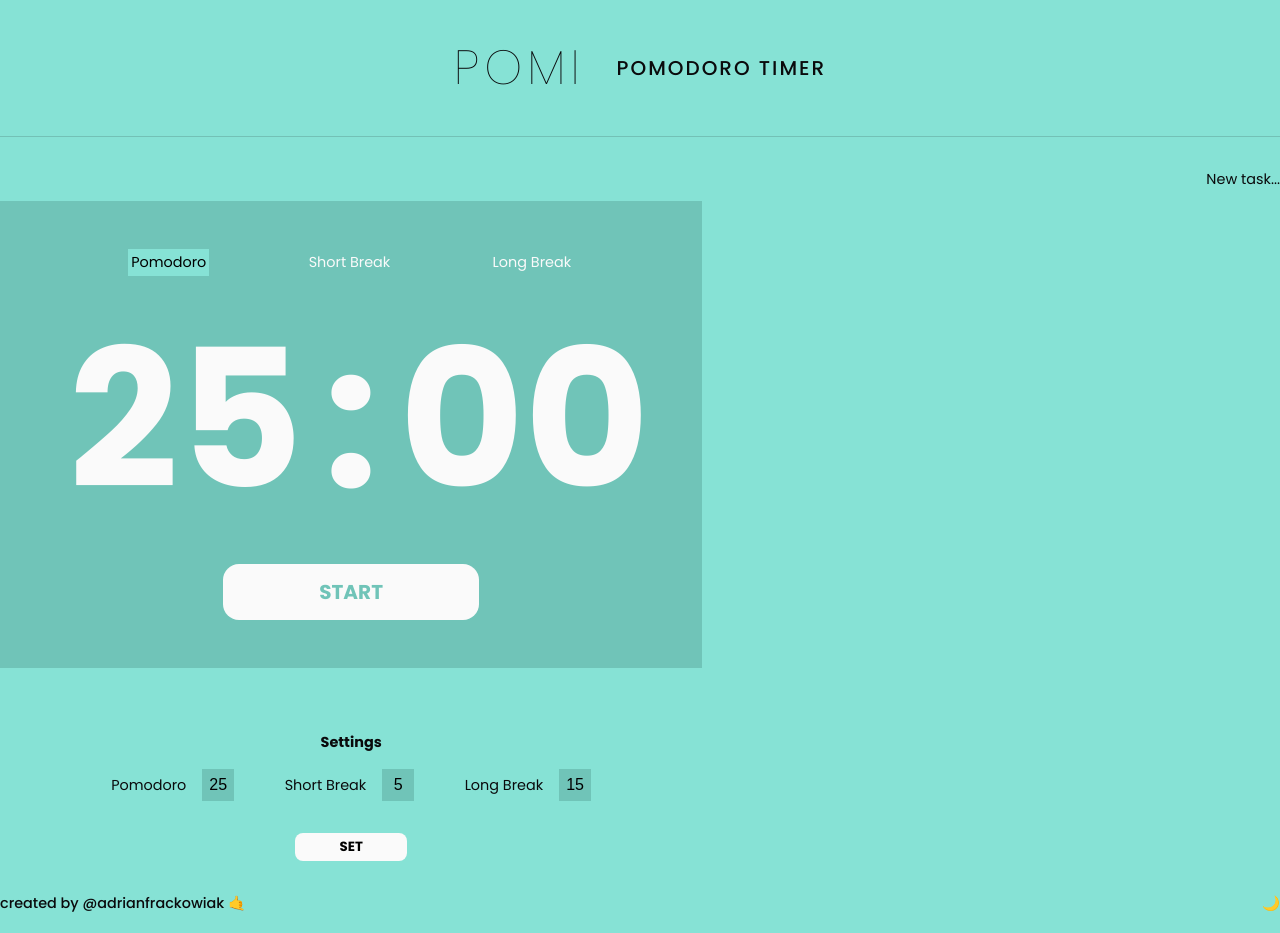
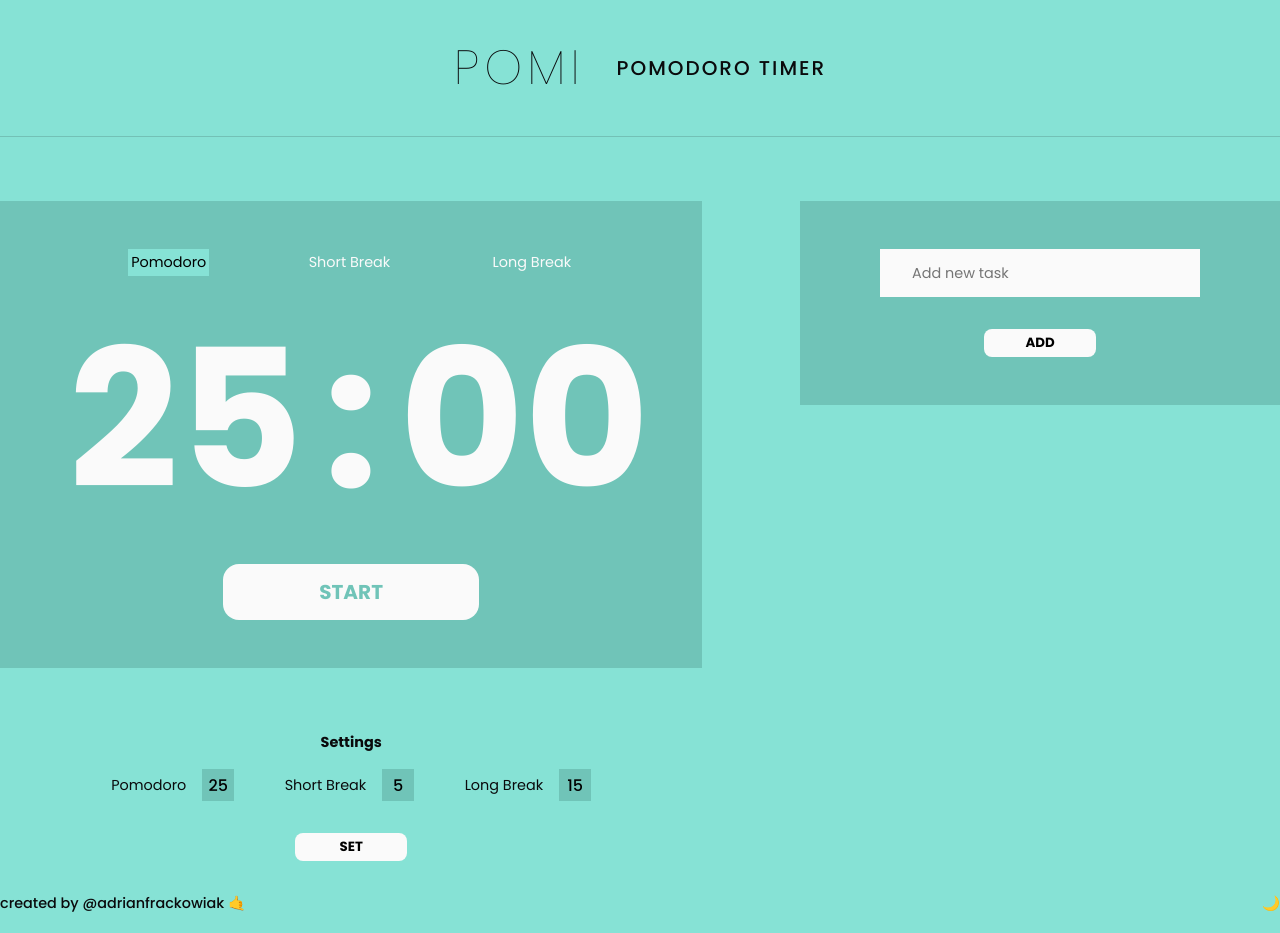
Before and after one commit to adrianfrackowiak/Pomi---Pomodoro-Timer, a Gatsby site: page / in a window 1280 px wide. Built offline with nearby package versions, Linux system fonts and the light colour scheme; Gatsby itself is replaced by a stand-in of ours.

Commit message:
bugs fixed and created todo

```diff
--- a/src/pages/index.js
+++ b/src/pages/index.js
@@ -12,6 +12,8 @@ const IndexPage = () => {
     const [longTime, setLongTime] = useState(15);
     const [minutes, setMinutes] = useState(25);
     const [seconds, setSeconds] = useState(0);
+    const [tasks, setTasks] = useState([]);
+    const [newTask, setNewTask] = useState('');
 
     const handlePomoType = type => {
         setPomoType(type);
@@ -47,6 +49,15 @@ const IndexPage = () => {
             e.target.value < 100
         )
             setLongTime(e.target.value);
+    };
+
+    const handleNewTask = e => {
+        setNewTask(e.target.value);
+    };
+
+    const pushToTasks = () => {
+        setTasks(...tasks, newTask);
+        console.log(tasks);
     };
 
     const setTime = () => {
@@ -185,7 +196,13 @@ const IndexPage = () => {
 
                 <div className="tasks">
                     <div className="tasks-field">
-                        <div className="new-task">New task...</div>
+                        <div className="new-task">
+                            <input
+                                placeholder="Add new task"
+                                onChange={handleNewTask}
+                            />
+                            <button onClick={pushToTasks}>ADD</button>
+                        </div>
                     </div>
                 </div>
             </main>
--- a/src/pages/index.scss
+++ b/src/pages/index.scss
@@ -81,6 +81,11 @@ input[type='number']::-webkit-inner-spin-button,
 input[type='number']::-webkit-outer-spin-button {
     -webkit-appearance: none;
     margin: 0;
+}
+
+input {
+    font-family: 'Poppins', sans-serif;
+    font-size: 0.9rem;
 }
 
 button {
@@ -287,4 +292,53 @@ main {
             }
         }
     }
+
+    .tasks {
+        display: flex;
+        flex-direction: column;
+        justify-content: center;
+        align-items: center;
+
+        .tasks-field {
+            margin: 2rem 0;
+            padding: 3rem 5rem;
+            color: #fafafa;
+            background: #70c4b8;
+
+            display: flex;
+            flex-direction: column;
+            justify-content: center;
+            align-items: center;
+
+            .new-task {
+                width: 25vw;
+                display: flex;
+                flex-direction: column;
+                align-items: center;
+
+                input {
+                    width: 100%;
+                    height: 3rem;
+                    outline: none;
+                    border: none;
+                    background: #fafafa;
+                    padding: 0 2rem;
+                }
+
+                button {
+                    width: 7rem;
+                    height: 1.75rem;
+
+                    margin: 2rem 0 0 0;
+
+                    background: #fafafa;
+                    color: black;
+                    border: none;
+                    border-radius: 0.5rem;
+                    cursor: pointer;
+                    transition: ease-in-out 300ms;
+                }
+            }
+        }
+    }
 }
```
